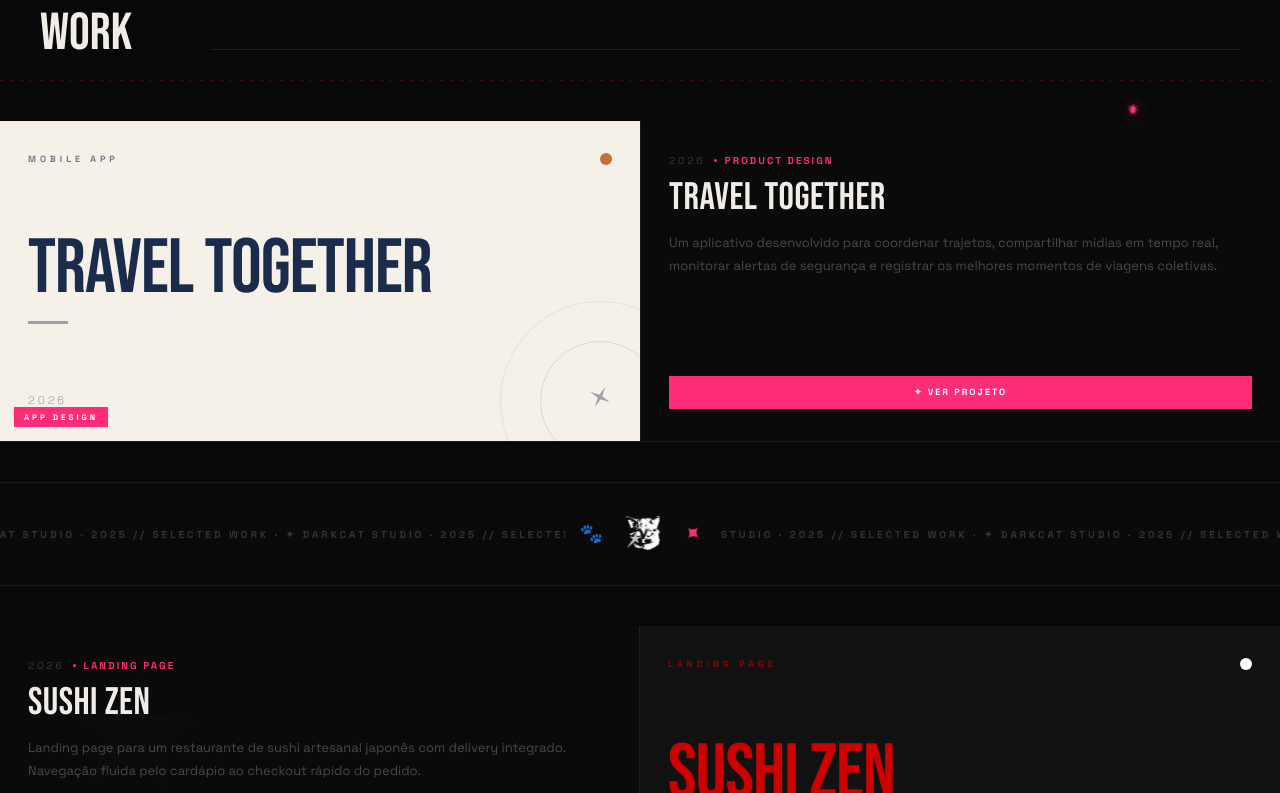
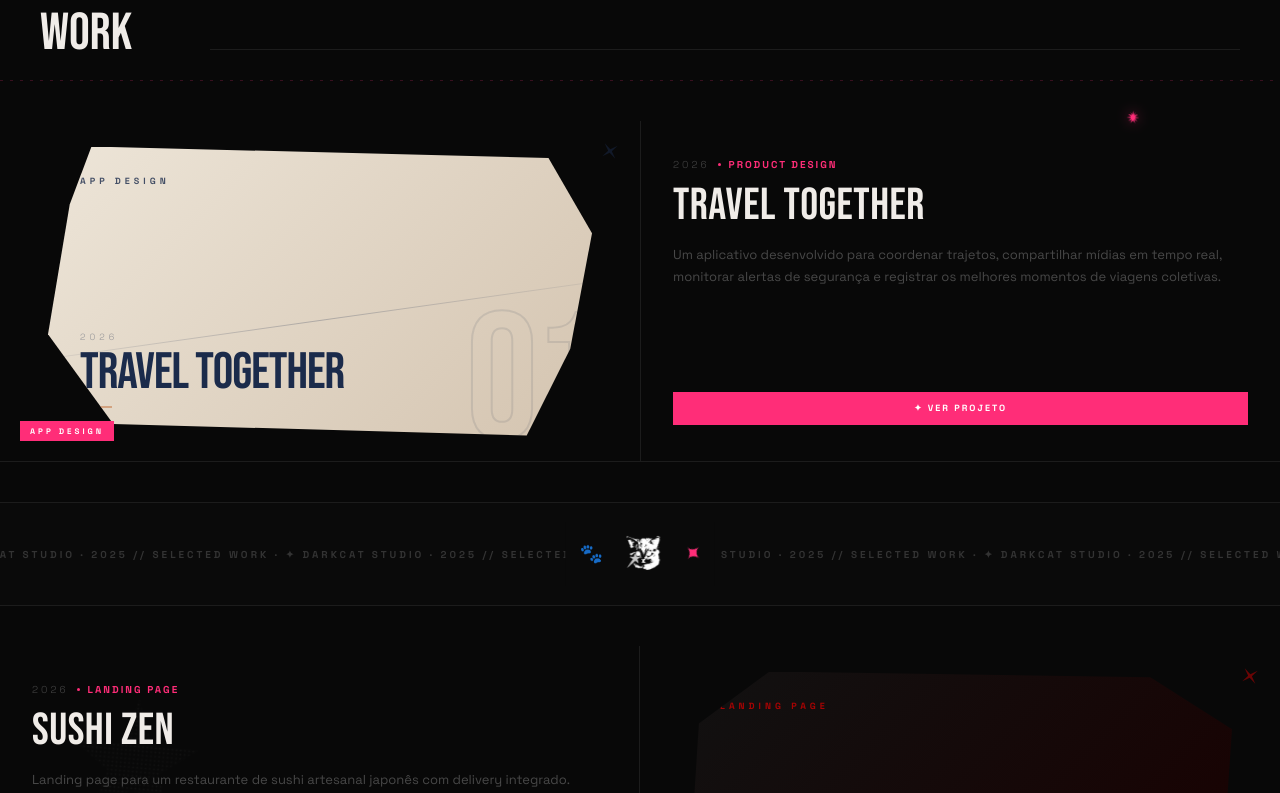
Before and after one commit to CassolEllen/darkcat-studio-portfolio, a React (Vite) app: page / in a window 1280 px wide. Shown: the part 947-1740 px from the top of the page. Built offline with nearby package versions, Linux system fonts and the light colour scheme.

Commit message:
fix: corrige ProjectCard com export default e covers blob

```diff
--- a/src/components/ProjectCard.jsx
+++ b/src/components/ProjectCard.jsx
@@ -1,108 +1,121 @@
 import { motion } from 'framer-motion'
 
-function ProjectCover({ project }) {
 const covers = {
   'TRAVEL TOGETHER': {
-      bg: '#F5F0E8',
-      accent: '#1B2B4B',
-      secondary: '#C4713A',
-      tag: 'MOBILE APP',
+    bg: 'linear-gradient(135deg, #EDE5D8 0%, #D4C4B0 100%)',
+    accent: '#1B2B4B', secondary: '#C4713A', num: '01',
   },
   'SUSHI ZEN': {
-      bg: '#111111',
-      accent: '#CC0000',
-      secondary: '#ffffff',
-      tag: 'LANDING PAGE',
+    bg: 'linear-gradient(135deg, #111 0%, #1a0000 100%)',
+    accent: '#CC0000', secondary: '#fff', num: '02',
   },
   'INKD': {
-      bg: '#0A0A0A',
-      accent: '#AAFF00',
-      secondary: '#FF2D78',
-      tag: 'MOBILE APP',
+    bg: 'linear-gradient(135deg, #050505 0%, #0a1500 100%)',
+    accent: '#AAFF00', secondary: '#FF2D78', num: '03',
   },
-
   'MOKA CAFÉ': {
-      bg: '#F2E9DC',
-      accent: '#6B4F3A',
-      secondary: '#D4A857',
-      tag: 'LANDING PAGE',
+    bg: 'linear-gradient(135deg, #1a1008 0%, #2a1a0a 100%)',
+    accent: '#D4A857', secondary: '#B5652B', num: '04',
   },
   'PULSA FINTECH': {
-      bg: '#121213',
-      accent: '#FF2D78',
-      secondary: '#1D1D20',
-      tag: 'FINTECH',
+    bg: 'linear-gradient(135deg, #0d0008 0%, #1a0015 100%)',
+    accent: '#FF2D78', secondary: '#fff', num: '05',
   },
-
 }
 
+function ProjectCover({ project }) {
   const cover = covers[project.title] || {
-    bg: '#111111', accent: '#ff2d78', secondary: '#ffffff', tag: project.category,
+    bg: '#111', accent: '#ff2d78', secondary: '#fff', num: '00',
   }
+
+  const blobs = {
+    'TRAVEL TOGETHER': 'polygon(8% 0%, 92% 4%, 100% 30%, 96% 70%, 88% 100%, 12% 96%, 0% 65%, 4% 20%)',
+    'SUSHI ZEN':       'polygon(15% 0%, 85% 2%, 100% 20%, 98% 75%, 80% 100%, 20% 98%, 0% 78%, 2% 18%)',
+    'INKD':            'polygon(5% 8%, 88% 0%, 100% 25%, 95% 80%, 75% 100%, 10% 95%, 0% 60%, 8% 15%)',
+    'MOKA CAFÉ':       'polygon(12% 2%, 90% 0%, 100% 35%, 92% 85%, 85% 100%, 15% 98%, 0% 70%, 5% 22%)',
+    'PULSA FINTECH':   'polygon(0% 15%, 85% 0%, 100% 18%, 98% 72%, 90% 100%, 8% 95%, 0% 78%, 2% 30%)',
+  }
+
+  const blobShape = blobs[project.title] || blobs['TRAVEL TOGETHER']
 
   return (
     <div style={{
-      width: '100%', height: '100%', minHeight: 320,
+      width: '100%', height: '100%', minHeight: 340,
+      position: 'relative', overflow: 'hidden',
+      display: 'flex', alignItems: 'center', justifyContent: 'center',
+      background: '#080808',
+    }}>
+      <motion.div
+        style={{
+          width: '85%', height: '85%',
           background: cover.bg,
+          clipPath: blobShape,
           position: 'relative', overflow: 'hidden',
+        }}
+        whileHover={{ scale: 1.03 }}
+        transition={{ duration: 0.4, ease: 'easeOut' }}
+      >
+        <span style={{
+          position: 'absolute',
+          fontFamily: '"Bebas Neue", sans-serif',
+          fontSize: 180, color: 'transparent',
+          WebkitTextStroke: `2px ${cover.accent}`,
+          opacity: 0.1, lineHeight: 0.8,
+          right: -10, bottom: -20,
+          userSelect: 'none', letterSpacing: '-4px',
+        }}>{cover.num}</span>
+
+        <div style={{
+          position: 'absolute', width: '140%', height: '1px',
+          background: `linear-gradient(to right, transparent, ${cover.accent}, transparent)`,
+          opacity: 0.25, top: '60%', left: '-20%',
+          transform: 'rotate(-8deg)',
+        }} />
+
+        <div style={{
+          position: 'absolute', inset: 0,
           display: 'flex', flexDirection: 'column',
-      justifyContent: 'space-between',
-      padding: '32px 28px',
+          justifyContent: 'space-between', padding: '28px 32px',
         }}>
           <span style={{
             fontFamily: '"Space Grotesk", sans-serif',
             fontSize: 9, fontWeight: 700, letterSpacing: '4px',
-        color: cover.accent, textTransform: 'uppercase',
-        opacity: 0.6,
-      }}>
-        {cover.tag}
-      </span>
+            color: cover.accent, textTransform: 'uppercase', opacity: 0.8,
+          }}>{project.category}</span>
 
           <div>
+            <span style={{
+              fontFamily: '"Space Grotesk", sans-serif',
+              fontSize: 9, fontWeight: 300, letterSpacing: '4px',
+              color: cover.accent, opacity: 0.4,
+              textTransform: 'uppercase', display: 'block', marginBottom: 6,
+            }}>{project.year}</span>
             <h3 style={{
               fontFamily: '"Bebas Neue", sans-serif',
-          fontSize: 'clamp(48px, 6vw, 80px)',
-          lineHeight: 0.9,
-          color: cover.accent,
-          letterSpacing: '-1px',
-          marginBottom: 16,
-        }}>
-          {project.title}
-        </h3>
-        <div style={{ width: 40, height: 3, background: cover.accent, opacity: 0.4 }} />
+              fontSize: 'clamp(32px, 4vw, 52px)',
+              lineHeight: 0.88, color: cover.accent, letterSpacing: '-1px',
+            }}>{project.title}</h3>
+            <div style={{ width: 32, height: 2, background: cover.secondary, opacity: 0.5, marginTop: 10 }} />
           </div>
+        </div>
+      </motion.div>
+
+      <motion.svg
+        width="20" height="20" viewBox="0 0 60 60" fill="none"
+        style={{ position: 'absolute', top: 20, right: 20 }}
+        animate={{ rotate: [0, 360] }}
+        transition={{ duration: 10, repeat: Infinity, ease: 'linear' }}
+      >
+        <path d="M30,2 L34,26 L58,30 L34,34 L30,58 L26,34 L2,30 L26,26Z" fill={cover.accent} opacity="0.5" />
+      </motion.svg>
 
       <span style={{
+        position: 'absolute', bottom: 20, left: 20,
+        background: '#ff2d78', color: '#fff',
         fontFamily: '"Space Grotesk", sans-serif',
-        fontSize: 11, fontWeight: 300, letterSpacing: '3px',
-        color: cover.accent, opacity: 0.4,
-      }}>
-        {project.year}
-      </span>
-
-      <div style={{
-        position: 'absolute', width: 200, height: 200,
-        borderRadius: '50%', border: `1px solid ${cover.accent}`,
-        opacity: 0.08, right: -60, bottom: -60,
-      }} />
-      <div style={{
-        position: 'absolute', width: 120, height: 120,
-        borderRadius: '50%', border: `1px solid ${cover.accent}`,
-        opacity: 0.12, right: -20, bottom: -20,
-      }} />
-      <div style={{
-        position: 'absolute', width: 12, height: 12,
-        borderRadius: '50%', background: cover.secondary,
-        top: 32, right: 28,
-      }} />
-      <motion.svg
-        width="24" height="24" viewBox="0 0 60 60" fill="none"
-        style={{ position: 'absolute', bottom: 32, right: 28 }}
-        animate={{ rotate: [0, 360] }}
-        transition={{ duration: 20, repeat: Infinity, ease: 'linear' }}
-      >
-        <path d="M30,2 L34,26 L58,30 L34,34 L30,58 L26,34 L2,30 L26,26Z" fill={cover.accent} opacity="0.4" />
-      </motion.svg>
+        fontSize: 8, fontWeight: 700, letterSpacing: '3px',
+        textTransform: 'uppercase', padding: '4px 10px',
+      }}>{project.category}</span>
     </div>
   )
 }
@@ -112,36 +125,23 @@ export default function ProjectCard({ project, index }) {
 
   return (
     <div style={{
-      display: 'grid',
-      gridTemplateColumns: '1fr 1fr',
-      minHeight: 300,
-      borderBottom: '1px solid #1c1c1c',
-      background: '#0a0a0a',
-      direction: isEven ? 'ltr' : 'rtl',
+      display: 'grid', gridTemplateColumns: '1fr 1fr',
+      minHeight: 320, borderBottom: '1px solid #1c1c1c',
+      background: '#080808', direction: isEven ? 'ltr' : 'rtl',
     }}>
       <div style={{ position: 'relative', overflow: 'hidden', direction: 'ltr' }}>
         <ProjectCover project={project} />
-        <span style={{
-          position: 'absolute', bottom: 14,
-          left: isEven ? 14 : 'auto', right: isEven ? 'auto' : 14,
-          background: '#ff2d78', color: '#fff',
-          fontFamily: '"Space Grotesk", sans-serif',
-          fontSize: 8, fontWeight: 700, letterSpacing: '3px',
-          textTransform: 'uppercase', padding: '4px 10px', zIndex: 3,
-        }}>
-          {project.category}
-        </span>
       </div>
 
       <div style={{
-        padding: '32px 28px',
-        display: 'flex', flexDirection: 'column', justifyContent: 'space-between',
+        padding: '36px 32px', display: 'flex', flexDirection: 'column',
+        justifyContent: 'space-between',
         borderLeft: isEven ? '1px solid #1c1c1c' : 'none',
         borderRight: isEven ? 'none' : '1px solid #1c1c1c',
-        direction: 'ltr', background: '#0a0a0a',
+        direction: 'ltr', background: '#080808',
       }}>
         <div>
-          <div style={{ display: 'flex', alignItems: 'center', gap: 8, marginBottom: 12 }}>
+          <div style={{ display: 'flex', alignItems: 'center', gap: 8, marginBottom: 14 }}>
             <span style={{ fontFamily: '"Space Grotesk", sans-serif', fontSize: 10, fontWeight: 300, letterSpacing: '3px', color: '#444', textTransform: 'uppercase' }}>
               {project.year}
             </span>
@@ -152,14 +152,14 @@ export default function ProjectCard({ project, index }) {
           </div>
           <h2 style={{
             fontFamily: '"Bebas Neue", sans-serif',
-            fontSize: 'clamp(28px, 3vw, 40px)', lineHeight: 0.95,
-            color: '#f0ece8', marginBottom: 16, letterSpacing: '0.5px',
+            fontSize: 'clamp(32px, 3.5vw, 48px)', lineHeight: 0.9,
+            color: '#f0ece8', marginBottom: 18, letterSpacing: '0.5px',
           }}>
             {project.title}
           </h2>
           <p style={{
             fontFamily: '"Space Grotesk", sans-serif',
-            fontSize: 13, lineHeight: 1.7, color: '#484848', marginBottom: 28,
+            fontSize: 13, lineHeight: 1.7, color: '#484848', marginBottom: 32,
           }}>
             {project.description}
           </p>
@@ -171,47 +171,40 @@ export default function ProjectCard({ project, index }) {
               style={{
                 display: 'flex', alignItems: 'center', justifyContent: 'center', gap: 8,
                 padding: '10px 16px', background: '#ff2d78', color: '#fff',
-                fontFamily: '"Space Grotesk", sans-serif',
-                fontSize: 9, fontWeight: 700, letterSpacing: '2px',
-                textTransform: 'uppercase', textDecoration: 'none', transition: 'background 0.2s',
+                fontFamily: '"Space Grotesk", sans-serif', fontSize: 9, fontWeight: 700,
+                letterSpacing: '2px', textTransform: 'uppercase', textDecoration: 'none',
+                transition: 'background 0.2s',
               }}
               onMouseEnter={e => e.currentTarget.style.background = '#e01a60'}
               onMouseLeave={e => e.currentTarget.style.background = '#ff2d78'}
-            >
-              ✦ VER NO BEHANCE
-            </a>
+            >✦ VER NO BEHANCE</a>
           )}
           {project.live && (
             <a href={project.live} target="_blank" rel="noopener noreferrer"
               style={{
                 display: 'flex', alignItems: 'center', justifyContent: 'center', gap: 8,
                 padding: '10px 16px', background: '#ff2d78', color: '#fff',
-                fontFamily: '"Space Grotesk", sans-serif',
-                fontSize: 9, fontWeight: 700, letterSpacing: '2px',
-                textTransform: 'uppercase', textDecoration: 'none', transition: 'background 0.2s',
+                fontFamily: '"Space Grotesk", sans-serif', fontSize: 9, fontWeight: 700,
+                letterSpacing: '2px', textTransform: 'uppercase', textDecoration: 'none',
+                transition: 'background 0.2s',
               }}
               onMouseEnter={e => e.currentTarget.style.background = '#e01a60'}
               onMouseLeave={e => e.currentTarget.style.background = '#ff2d78'}
-            >
-              ✦ {project.liveLabel || 'VER PROJETO'}
-            </a>
+            >✦ {project.liveLabel || 'VER PROJETO'}</a>
           )}
           {project.github && (
             <a href={project.github} target="_blank" rel="noopener noreferrer"
               style={{
                 display: 'flex', alignItems: 'center', justifyContent: 'center', gap: 6,
                 padding: '9px 12px', background: 'transparent', color: '#555',
-                border: '1px solid #1c1c1c',
-                fontFamily: '"Space Grotesk", sans-serif',
+                border: '1px solid #1c1c1c', fontFamily: '"Space Grotesk", sans-serif',
                 fontSize: 9, fontWeight: 700, letterSpacing: '2px',
                 textTransform: 'uppercase', textDecoration: 'none',
                 transition: 'border-color 0.2s, color 0.2s',
               }}
               onMouseEnter={e => { e.currentTarget.style.borderColor = '#333'; e.currentTarget.style.color = '#f0ece8' }}
               onMouseLeave={e => { e.currentTarget.style.borderColor = '#1c1c1c'; e.currentTarget.style.color = '#555' }}
-            >
-              {'</>'} GITHUB
-            </a>
+            >{'</>'} GITHUB</a>
           )}
         </div>
       </div>
```
Lines whose indentation alone changed are shown as unchanged.
